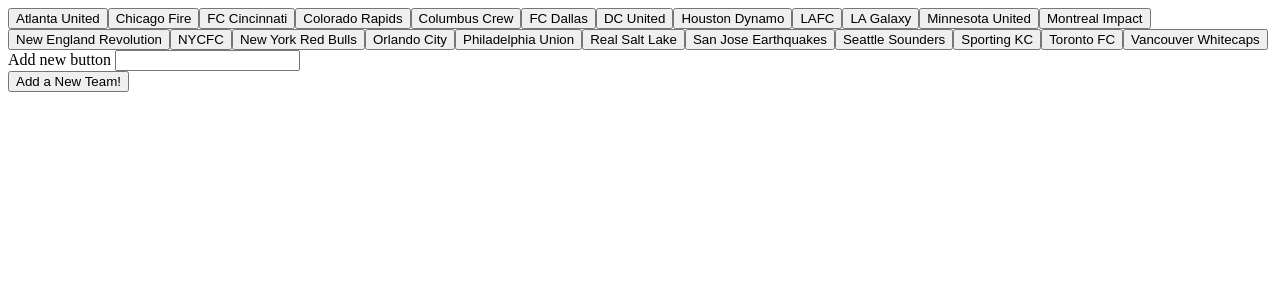
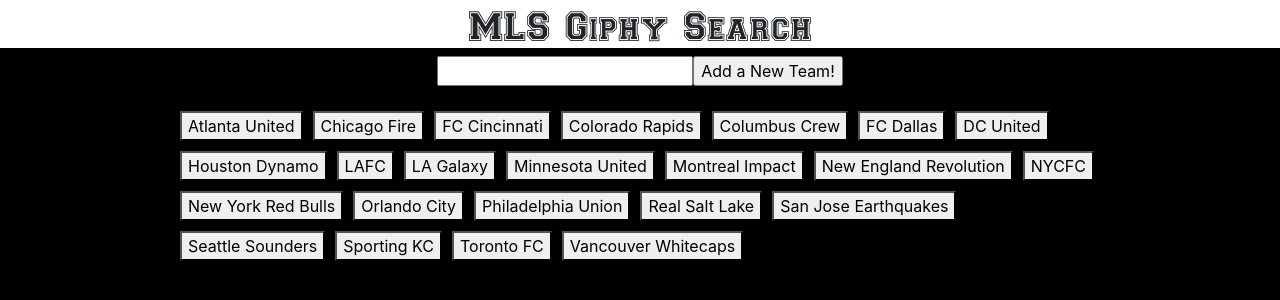
Before and after one commit to buley004/Giphy-Search, a plain HTML site: page index.html in a window 1280 px wide. Drawn offline with nearby package versions, Linux system fonts and the light colour scheme.

Commit message:
added bootstrap and custom font

```diff
--- a/assets/css/style.css
+++ b/assets/css/style.css
@@ -0,0 +1,27 @@
+@font-face {
+    font-family: 'sports';
+    src: url(../fonts/collegiateHeavyOutline\ Medium.ttf)
+}
+
+body {
+    background-color: black;
+}
+
+h1 {
+    text-align: center;
+    background-color: white;
+    font-family: sports;
+}
+
+.container {
+    max-width: 960px;
+}
+
+.row {
+    padding-bottom: 20px;
+}
+
+.search-button {
+    margin: 5px;
+
+}
--- a/index.html
+++ b/index.html
@@ -6,24 +6,36 @@
     <meta name="viewport" content="width=device-width, initial-scale=1.0">
     <meta http-equiv="X-UA-Compatible" content="ie=edge">
     <title>Giphy Search</title>
+    <link rel="stylesheet" href="https://stackpath.bootstrapcdn.com/bootstrap/4.3.1/css/bootstrap.min.css"
+        integrity="sha384-ggOyR0iXCbMQv3Xipma34MD+dH/1fQ784/j6cY/iJTQUOhcWr7x9JvoRxT2MZw1T" crossorigin="anonymous">
+    <link rel="stylesheet" type="text/css" href="assets/css/style.css">
 </head>
 
 <body>
-    <!-- Rendered Buttons will get Dumped Here  -->
-    <div id="buttons-view"></div>
 
-    <form id="team-form">
-        <label for="team-input">Add new button</label>
+    <div id="header justify-content-center"><h1>MLS Giphy Search</h1></div>
+
+    <div class="container">
+
+        <div class="row justify-content-center">
+            <!-- Form to add new button -->
+            <form class="form-inline" id="team-form">
+                <!-- <label for="team-input">Add new button</label> -->
                 <input type="text" id="team-input">
                 <br>
 
                 <!-- Button triggers new team to be added -->
                 <input id="add-team" type="submit" value="Add a New Team!">
             </form>
+        </div>
+
+        <!-- Rendered Buttons will get Dumped Here  -->
+        <div id="buttons-view"></div>
 
         <!-- gifs will display here -->
         <div id="gifs"></div>
 
+    </div>
 
     <!-- link to javascript -->
     <script src="https://ajax.googleapis.com/ajax/libs/jquery/3.3.1/jquery.min.js"></script>
```
Also changed, not shown: assets/fonts/collegiateHeavyOutline Medium.ttf (added). Lines whose indentation alone changed are shown as unchanged.
